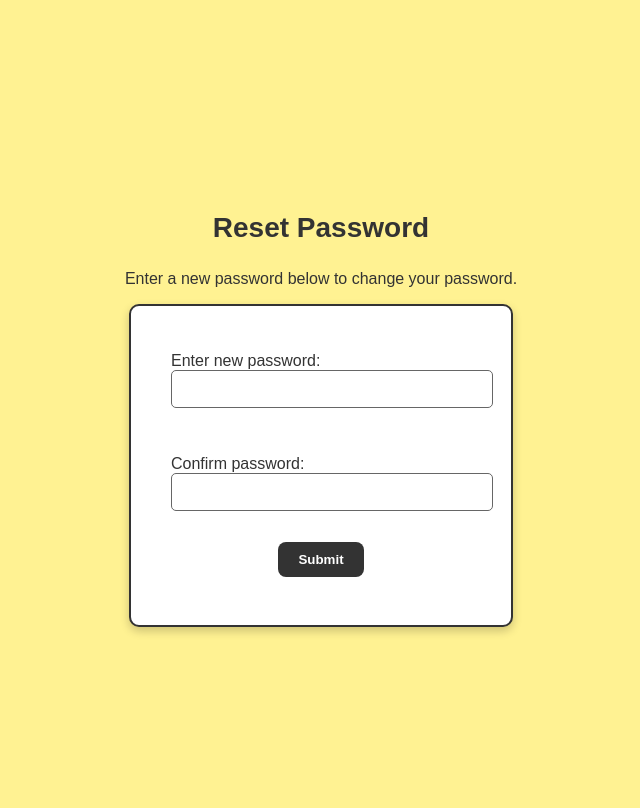
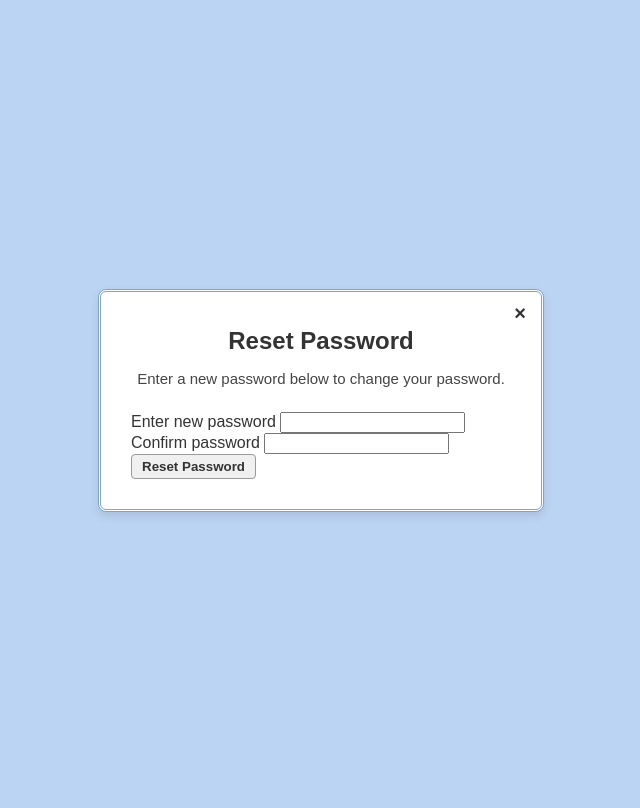
Before and after one commit to maib202030/CIS444Project, a PHP site: page /html/forgot_password.html in a window 1280 px wide. Shown: the whole page, without its empty margins (319-959 px from the left). After the commit the page ends 516 px from the top, so only its background shows below. Run offline with PHP 8.4, Linux system fonts and the light colour scheme.

Commit message:
Overhauled forgot_password, login_failed, login, and signup pages. Added stylings to styles.css.

```diff
--- a/css/styles.css
+++ b/css/styles.css
@@ -748,6 +748,228 @@ body.dark-mode #portfolio-container textarea {
 
 
 
+    /* FORGOT PASSWORD STYLES */
+/* Forgot Password Body & Container */
+#forgot-body {
+  height: 100vh;
+}
+#forgot-container {
+  width: 380px;
+  padding: 30px;
+}
+#forgot-header {
+  text-align: center;
+  margin-top: 5px;
+  margin-bottom: 10px;
+  font-size: 24px;
+  font-weight: bold;
+}
+#forgot-subtext {
+  text-align: center;
+  margin-bottom: 25px;
+  font-size: 15px;
+  color: #444;
+}
+
+/* Exit Button */
+#forgot-exit {
+  position: absolute;
+  top: 10px;
+  right: 15px;
+  text-decoration: none;
+  font-size: 20px;
+  font-weight: bold;
+  color: #333;
+  border: none;
+  background: none;
+  cursor: pointer;
+}
+#forgot-exit:hover {
+  color: #0078d7;
+}
+#forgot_password .line-item {
+  max-width: 100%;
+}
+
+/* Forgot Password Dark Mode */
+body.dark-mode #forgot-container {
+  background-color: #333;
+  border-color: #555;
+  color: #f5f5f5;
+}
+body.dark-mode #forgot-container input {
+  background-color: #555;
+  color: #f5f5f5;
+  border: 1px solid #666;
+}
+body.dark-mode #forgot-subtext {
+  color: #ddd;
+}
+
+
+
+    /* LOGIN FAILED STYLES */
+/* Login Failed Body & Container */
+#login-failed-body {
+  height: 100vh;
+}
+#login-failed-container {
+  width: 360px;
+  padding: 30px;
+  text-align: center;
+}
+#login-failed-header {
+  margin-top: 5px;
+  margin-bottom: 10px;
+  font-size: 24px;
+  font-weight: bold;
+}
+#login-failed-message {
+  font-size: 15px;
+  margin-bottom: 25px;
+  color: #444;
+}
+
+/* Exit Button */
+#login-failed-exit {
+  position: absolute;
+  top: 10px;
+  right: 15px;
+  text-decoration: none;
+  font-size: 20px;
+  font-weight: bold;
+  color: #333;
+  border: none;
+  background: none;
+  cursor: pointer;
+}
+#login-failed-exit:hover {
+  color: #0078d7;
+}
+
+/* Retry Button */
+#login-failed-retry {
+  display: inline-block;
+  margin-top: 10px;
+  text-decoration: none;
+  padding: 8px 16px;
+}
+
+/* Dark Mode */
+body.dark-mode #login-failed-container {
+  background-color: #333;
+  border-color: #555;
+  color: #f5f5f5;
+}
+body.dark-mode #login-failed-message {
+  color: #ddd;
+}
+
+
+
+    /* LOGIN STYLES */
+/* Login Body & Container */
+#login-body {
+  height: 100vh;
+}
+#login-container {
+  width: 380px;
+  padding: 30px;
+  text-align: center;
+}
+#login-header {
+  margin-top: 5px;
+  margin-bottom: 8px;
+  font-size: 24px;
+  font-weight: bold;
+}
+#login-subtext {
+  margin-bottom: 20px;
+  font-size: 15px;
+}
+#login-forgot {
+  margin-top: 18px;
+  font-size: 14px;
+}
+
+/* Inputs inside login */
+#login-container input {
+  width: 100%;
+  padding: 10px;
+  border-radius: 6px;
+  border: 1px solid #666;
+  font-size: 14px;
+}
+
+/* Dark Mode */
+body.dark-mode #login-container {
+  background-color: #333;
+  border-color: #555;
+  color: #f5f5f5;
+}
+body.dark-mode #login-container input {
+  background-color: #555;
+  color: #f5f5f5;
+  border: 1px solid #666;
+}
+body.dark-mode #login-subtext,
+body.dark-mode #login-forgot {
+  color: #ddd;
+}
+
+
+
+    /* SIGNUP STYLES */
+/* Signup Body & Container */
+#signup-body {
+  height: 100vh;
+}
+#signup-container {
+  width: 380px;
+  padding: 30px;
+  text-align: center;
+}
+#signup-header {
+  margin-top: 5px;
+  margin-bottom: 18px;
+  font-size: 24px;
+  font-weight: bold;
+}
+#signup-login-link {
+  margin-top: 20px;
+  font-size: 14px;
+}
+
+/* Inputs inside signup */
+#signup-container input {
+  width: 100%;
+  padding: 10px;
+  border-radius: 6px;
+  border: 1px solid #666;
+  font-size: 14px;
+}
+
+/* Dark Mode */
+body.dark-mode #signup-container {
+  background-color: #333;
+  border-color: #555;
+  color: #f5f5f5;
+}
+body.dark-mode #signup-container input {
+  background-color: #555;
+  color: #f5f5f5;
+  border: 1px solid #666;
+}
+body.dark-mode #signup-login-link {
+  color: #ddd;
+}
+
+
+
+
+
+
+
     /* Toggle Switch Stuff */
 /* Container for toggle */
 .toggle-switch {
--- a/html/forgot_password.html
+++ b/html/forgot_password.html
@@ -1,25 +1,45 @@
 <!doctype html>
 <html lang="en">
+
 <head>
     <title>Reset Password</title>
     <meta charset="UTF-8" />
-    <link rel="stylesheet" href="../css/login.css" />
+    <link rel="stylesheet" href="../css/styles.css" />
 </head>
-  <body>
-    <h2>Reset Password</h2>
-    <p>Enter a new password below to change your password.</p>
+
+<body id="forgot-body" class="page-shell">
+
+    <div id="forgot-container" class="main-container">
+
+        <a href="../html/login.html" id="forgot-exit">×</a>
+
+        <h2 id="forgot-header">Reset Password</h2>
+
+        <p id="forgot-subtext">
+            Enter a new password below to change your password.
+        </p>
+
         <form id="forgot_password">
-      <p>
-        Enter new password:
-        <input type="text" id="newpass1" />
-      </p>
-      <p>
-        Confirm password:
+
+            <div class="line-item">
+                <label for="newpass1">Enter new password</label>
+                <input type="password" id="newpass1" />
+            </div>
+
+            <div class="line-item">
+                <label for="newpass2">Confirm password</label>
                 <input type="password" id="newpass2" />
-      </p>
-      <input type="submit" id="submitBtn" />
-      <br />
+            </div>
+
+            <button type="submit" id="submitBtn" class="button-primary">
+                Reset Password
+            </button>
+
         </form>
+
+    </div>
+
     <script src="../javascript/forgot_password-script.js"></script>
 </body>
+
 </html>
```
Also changed, not shown: html/login.html (+39 -32 lines), html/login_failed.html (+22 -4 lines), html/signup.html (+34 -23 lines). Lines whose indentation alone changed are shown as unchanged.
